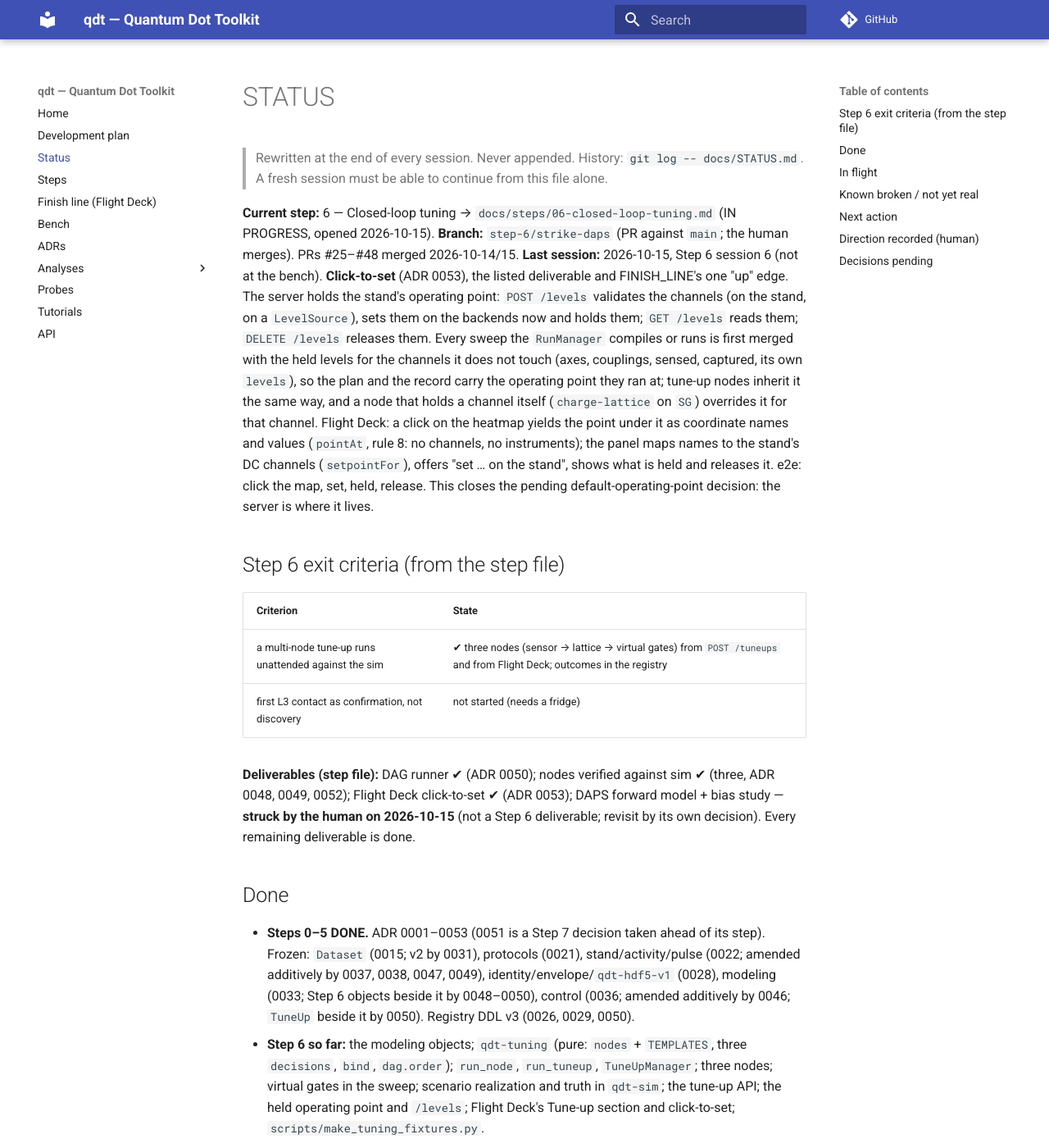
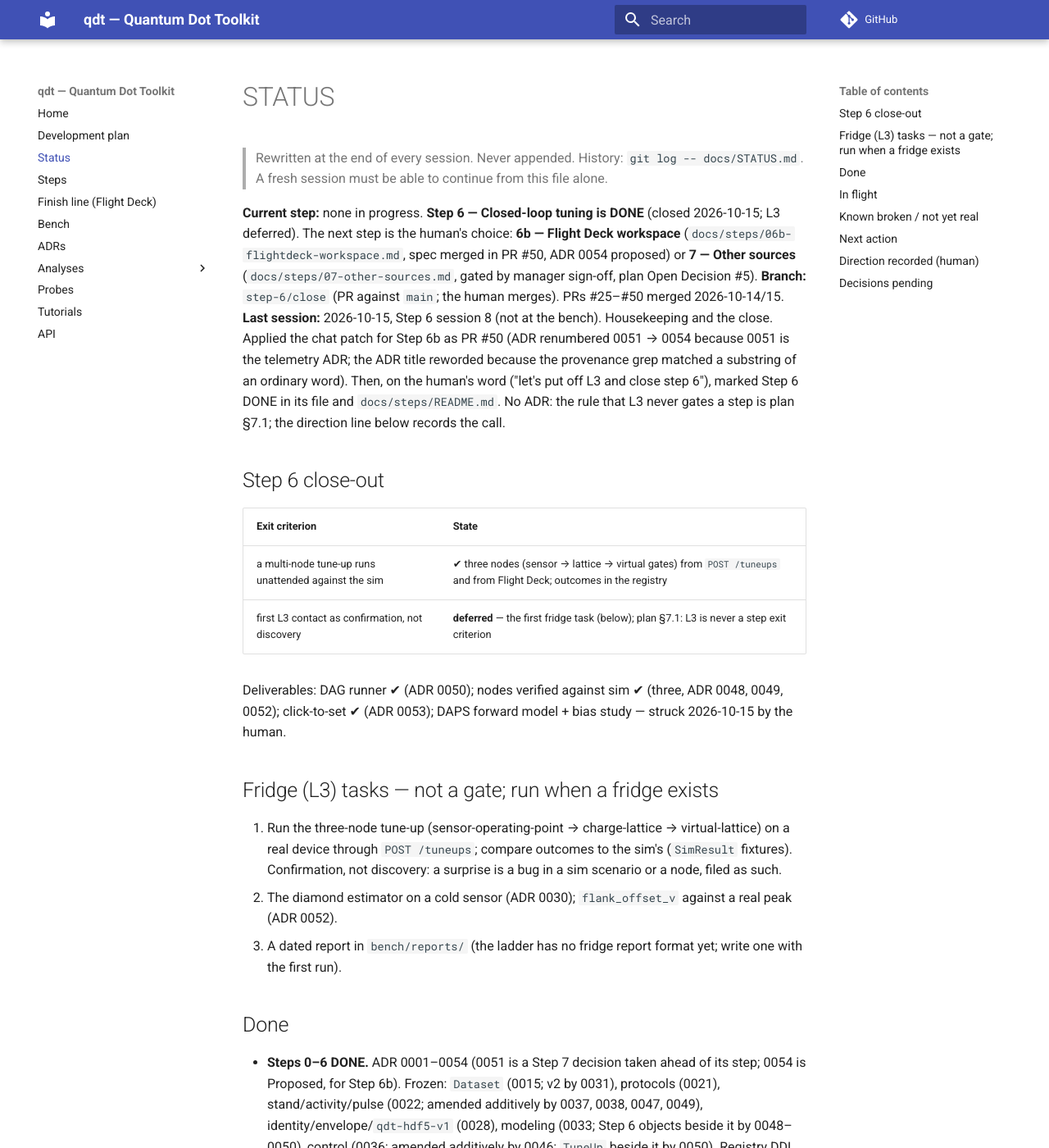
Before and after one commit to CowboyQuantum/qdt, an MkDocs documentation site: the page built from docs/STATUS.md, in a window 1280 px wide and 1400 px high. Shown: the whole window at 82% size. Built offline with MkDocs 1.6.1 and Material for MkDocs 9.7.7, drawn with Linux system fonts in a browser that asks for light colours; comment, search, counter and statistics services are not loaded; some of the changed text lies outside the part shown.

Commit message:
docs(steps): close Step 6 — every deliverable done, L3 confirmation deferred to the first fridge session; STATUS rewritten
The human: "let's put off L3 and close step 6". Plan §7.1: L3 is never a step
exit criterion. Step 6 file Status → DONE (session 8), steps index row updated,
STATUS.md rewritten with a Step 6 close-out, the fridge (L3) task list, and the
next-step choice (6b by default, 7 gated by sign-off) left to the human.

Co-Authored-By: Claude Fable 5.1 <noreply@anthropic.com>

```diff
--- a/docs/STATUS.md
+++ b/docs/STATUS.md
@@ -3,46 +3,52 @@
 > Rewritten at the end of every session. Never appended. History: `git log -- docs/STATUS.md`.
 > A fresh session must be able to continue from this file alone.
 
-**Current step:** 6 — Closed-loop tuning → `docs/steps/06-closed-loop-tuning.md` (IN PROGRESS, opened 2026-10-15).
-**Branch:** `step-6/strike-daps` (PR against `main`; the human merges). PRs #25–#48 merged 2026-10-14/15.
-**Last session:** 2026-10-15, Step 6 session 6 (not at the bench). **Click-to-set** (ADR 0053), the listed
-deliverable and FINISH_LINE's one "up" edge. The server holds the stand's operating point: `POST /levels`
-validates the channels (on the stand, on a `LevelSource`), sets them on the backends now and holds them;
-`GET /levels` reads them; `DELETE /levels` releases them. Every sweep the `RunManager` compiles or runs is
-first merged with the held levels for the channels it does not touch (axes, couplings, sensed, captured,
-its own `levels`), so the plan and the record carry the operating point they ran at; tune-up nodes inherit
-it the same way, and a node that holds a channel itself (`charge-lattice` on `SG`) overrides it for that
-channel. Flight Deck: a click on the heatmap yields the point under it as coordinate names and values
-(`pointAt`, rule 8: no channels, no instruments); the panel maps names to the stand's DC channels
-(`setpointFor`), offers "set … on the stand", shows what is held and releases it. e2e: click the map, set,
-held, release. This closes the pending default-operating-point decision: the server is where it lives.
+**Current step:** none in progress. **Step 6 — Closed-loop tuning is DONE** (closed 2026-10-15; L3 deferred).
+The next step is the human's choice: **6b — Flight Deck workspace** (`docs/steps/06b-flightdeck-workspace.md`,
+spec merged in PR #50, ADR 0054 proposed) or **7 — Other sources** (`docs/steps/07-other-sources.md`, gated by
+manager sign-off, plan Open Decision #5).
+**Branch:** `step-6/close` (PR against `main`; the human merges). PRs #25–#50 merged 2026-10-14/15.
+**Last session:** 2026-10-15, Step 6 session 8 (not at the bench). Housekeeping and the close. Applied the chat
+patch for Step 6b as PR #50 (ADR renumbered 0051 → 0054 because 0051 is the telemetry ADR; the ADR title reworded
+because the provenance grep matched a substring of an ordinary word). Then, on the human's word ("let's put off L3 and close step 6"),
+marked Step 6 DONE in its file and `docs/steps/README.md`. No ADR: the rule that L3 never gates a step is plan
+§7.1; the direction line below records the call.
 
-## Step 6 exit criteria (from the step file)
-| Criterion | State |
+## Step 6 close-out
+| Exit criterion | State |
 |---|---|
 | a multi-node tune-up runs unattended against the sim | ✔ three nodes (sensor → lattice → virtual gates) from `POST /tuneups` and from Flight Deck; outcomes in the registry |
-| first L3 contact as confirmation, not discovery | not started (needs a fridge) |
+| first L3 contact as confirmation, not discovery | **deferred** — the first fridge task (below); plan §7.1: L3 is never a step exit criterion |
 
-**Deliverables (step file):** DAG runner ✔ (ADR 0050); nodes verified against sim ✔ (three, ADR 0048, 0049,
-0052); Flight Deck click-to-set ✔ (ADR 0053); DAPS forward model + bias study — **struck by the human on
-2026-10-15** (not a Step 6 deliverable; revisit by its own decision). Every remaining deliverable is done.
+Deliverables: DAG runner ✔ (ADR 0050); nodes verified against sim ✔ (three, ADR 0048, 0049, 0052); click-to-set ✔
+(ADR 0053); DAPS forward model + bias study — struck 2026-10-15 by the human.
+
+## Fridge (L3) tasks — not a gate; run when a fridge exists
+1. Run the three-node tune-up (sensor-operating-point → charge-lattice → virtual-lattice) on a real device through
+   `POST /tuneups`; compare outcomes to the sim's (`SimResult` fixtures). Confirmation, not discovery: a surprise
+   is a bug in a sim scenario or a node, filed as such.
+2. The diamond estimator on a cold sensor (ADR 0030); `flank_offset_v` against a real peak (ADR 0052).
+3. A dated report in `bench/reports/` (the ladder has no fridge report format yet; write one with the first run).
 
 ## Done
-- **Steps 0–5 DONE.** ADR 0001–0053 (0051 is a Step 7 decision taken ahead of its step). Frozen: `Dataset`
-  (0015; v2 by 0031), protocols (0021), stand/activity/pulse (0022; amended additively by 0037, 0038, 0047,
-  0049), identity/envelope/`qdt-hdf5-v1` (0028), modeling (0033; Step 6 objects beside it by 0048–0050),
-  control (0036; amended additively by 0046; `TuneUp` beside it by 0050). Registry DDL v3 (0026, 0029, 0050).
-- **Step 6 so far:** the modeling objects; `qdt-tuning` (pure: `nodes` + `TEMPLATES`, three `decisions`,
-  `bind`, `dag.order`); `run_node`, `run_tuneup`, `TuneUpManager`; three nodes; virtual gates in the sweep;
-  scenario realization and truth in `qdt-sim`; the tune-up API; the held operating point and `/levels`;
-  Flight Deck's Tune-up section and click-to-set; `scripts/make_tuning_fixtures.py`.
+- **Steps 0–6 DONE.** ADR 0001–0054 (0051 is a Step 7 decision taken ahead of its step; 0054 is Proposed, for
+  Step 6b). Frozen: `Dataset` (0015; v2 by 0031), protocols (0021), stand/activity/pulse (0022; amended additively
+  by 0037, 0038, 0047, 0049), identity/envelope/`qdt-hdf5-v1` (0028), modeling (0033; Step 6 objects beside it by
+  0048–0050), control (0036; amended additively by 0046; `TuneUp` beside it by 0050). Registry DDL v3 (0026, 0029,
+  0050).
+- **Step 6:** the modeling objects; `qdt-tuning` (pure: `nodes` + `TEMPLATES`, three `decisions`, `bind`,
+  `dag.order`); `run_node`, `run_tuneup`, `TuneUpManager`; three nodes; virtual gates in the sweep; scenario
+  realization and truth in `qdt-sim`; the tune-up API; the held operating point and `/levels`; Flight Deck's
+  Tune-up section and click-to-set; `scripts/make_tuning_fixtures.py`.
+- **Step 6b spec:** step file, ADR 0054 (Proposed), `docs/examples/flightdeck-workspace-proto.html` and
+  `flightdeck-theme-ember.json` as design reference only.
 - **Packages:** `qdt-schemas`, `qdt-lab`, `qdt-sim`, `qdt-registry`, `qdt-analysis`, `qdt-tuning`,
-  `qdt-server`, `apps/flightdeck`.
+  `qdt-server`, `qdt-telemetry`, `apps/flightdeck`.
 - 394 Python tests (+5 Postgres-parametrized), 4 skipped, 34 hardware-only in `packages/`, 16
   hardware-only in `bench/`; Flight Deck 74 unit tests and 6 e2e.
 
 ## In flight
-- Nothing uncommitted. PR for `step-6/strike-daps` (docs only) awaits the human.
+- Nothing uncommitted. PR for `step-6/close` (docs only) awaits the human.
 
 ## Known broken / not yet real
 - **The held operating point is server memory** (like runs and tune-ups): a restart forgets it and the
@@ -61,33 +67,32 @@ held, release. This closes the pending default-operating-point decision: the ser
 - **QDAC-II (firmware 14-1.70), for QDevil:** filter setting changes nothing; LOW sense range reads ≈ 2 nA
   for any current; ch02 dead (`*RST` no cure); output impedance 50 Ω. **The 2450 autoranges to 10 nA at
   0 V.** Bench quirks in BENCH.md.
-- Step 5 carry-overs, Step 6 open decisions: nothing in a sweep plays a waveform; a sweep leaves its last
-  level (now the held operating point says where the stand *should* be); captures sequential, one
-  channel each; no 3-D capture view; Flight Deck offers every method on every record; the trace view has
-  no axes, labels or output curve.
+- Step 5/6 carry-overs: nothing in a sweep plays a waveform; a sweep leaves its last level (the held operating
+  point says where the stand *should* be); captures sequential, one channel each; no 3-D capture view; Flight
+  Deck offers every method on every record; the trace view has no axes, labels or output curve.
 - **The exponential's edge detector is a heuristic** (0046); **the plane fit is OLS** (0045). OPX input
   offset −1.7 mV not applied; OPX `drive` unsupported on the LF-FEM stage.
 - **Serial numbers:** `bench_report.py` does not redact `*IDN?` serials (decision pending).
 - **qm-qua deprecations:** the QUA config's `version` key; `job.halt` for `job.cancel`.
-- Carried over: diamond estimator needs a cold sensor (ADR 0030); zero-clipping in the dot model (ADR
-  0020); overlays in one colour; Postgres suite only in CI; `FINISH_LINE.md` TODO (human); Windows pnpm
-  via `corepack pnpm`.
-- `chat-2026-10-15-series.patch` sits untracked at the repo root (the human's upload; fully applied).
+- Carried over: zero-clipping in the dot model (ADR 0020); overlays in one colour; Postgres suite only in CI;
+  `FINISH_LINE.md` TODO (human); Windows pnpm via `corepack pnpm`.
+- `provenance_check.sh` matches its terms as bare substrings, so an ordinary word can trip it (it did, in the
+  Step 6b ADR title); a word-boundary pattern is a one-line fix when it next bites.
 
 ## Next action
 **Human:**
 1. Merge the PR.
-2. **Close Step 6, or hold it open for the L3 confirmation.** Every listed deliverable is done and the
-   first exit criterion is met on the simulator; the second ("first L3 contact as confirmation, not
-   discovery") needs a fridge, and L3 is never an exit criterion of a step by plan §7.1. If it closes, a
-   session marks it DONE (status, `docs/steps/README.md`) and opens Step 7's file, where ADR 0051 and
-   Analysis 0003 already wait; the L3 confirmation stays listed as the first fridge task.
-3. Or name the next slice first: a `sensor_peak` method (retires `flank_offset_v`), a bench confirmation
-   of the stability nodes (a second OPX pulse line), or the `PlayedWaveform` activity.
-4. The QDevil report; the Step 6 Open decisions still waiting.
+2. **Name the next step.** The default is **Step 6b, deliverable 1 (the shell)**: themes as data, the top strip,
+   the workspace layout model, widget registry and bus, the existing control panel mounted unchanged. It starts
+   after click-to-set, which has landed, and it needs no sign-off. Starting it accepts ADR 0054; say so, or say
+   what in the ADR changes first. **Step 7** waits for manager sign-off (Open Decision #5).
+3. Or a slice outside a step first: a `sensor_peak` method (retires `flank_offset_v`), a bench confirmation of
+   the stability nodes (a second OPX pulse line), or the `PlayedWaveform` activity.
+4. The QDevil report; Step 6's Open decisions (its file) still waiting.
 
-**Then (sessions):** the chosen item; a `tuneups` table and a `stand_state` table when something reads
-them; resume and parallel branches when a DAG needs them.
+**Then (sessions):** the chosen item. The first 6b session opens its file (Status → IN PROGRESS), flips ADR 0054
+to Accepted, and builds the shell. A `tuneups` table and a `stand_state` table when something reads them;
+resume and parallel branches when a DAG needs them.
 
 ## Direction recorded (human)
 - **2026-10-13:** web app end state. Curated analyses only. The control path came before the drivers
@@ -107,14 +112,17 @@ them; resume and parallel branches when a DAG needs them.
   0048); the second node is the virtual-gate stability diagram (ADR 0049); the persisted tune-up before a
   third node (ADR 0050); `qdt-telemetry` ingests, does not collect (ADR 0051, from a separate chat's
   patch); the third node is the sensor operating point (ADR 0052); "continue to next session":
-  click-to-set, the listed deliverable (ADR 0053); **"let's strike the DAPS development for now"**: the
-  DAPS forward model and bias study leave Step 6's deliverables (session 7).
+  click-to-set, the listed deliverable (ADR 0053); "let's strike the DAPS development for now": the
+  DAPS forward model and bias study leave Step 6's deliverables (session 7); the Step 6b spec arrives as a
+  chat patch (ADR 0054, Proposed); **"let's put off L3 and close step 6"**: Step 6 closes on the simulator,
+  the L3 confirmation is the first fridge task (session 8).
 
 ## Decisions pending
-- Closing Step 6 now (deliverables done; L3 waits for a fridge) or holding it open.
-- Step 6's Open decisions (step file): `PlayedWaveform`; sub-ms stepping; how a sense range is declared;
-  a rest level at a sweep's end (the held operating point now says where the stand should be); the
-  time-series view's remainder; the deferred physics.
+- The next step: 6b (default) or 7; accepting ADR 0054.
+- Step 6's Open decisions (its file): `PlayedWaveform`; sub-ms stepping; how a sense range is declared;
+  a rest level at a sweep's end; the time-series view's remainder; the deferred physics.
+- Step 6b's Open decisions (its file): layout as a schema object; the WebGL2 context cap; `/levels` readback
+  semantics; the script sandbox; the release mirror's first widgets; themes per browser or in the registry.
 - A `tuneups` table and a `stand_state` table; resume and parallel branches.
 - `detect_transitions` on a noiseless constant map (a method `VERSION` bump); a `sensor_peak` method.
 - `bench_report.py` and `*IDN?` serials; the dot model's zero-clipping; the diamond estimator on warm edges.
--- a/docs/steps/06-closed-loop-tuning.md
+++ b/docs/steps/06-closed-loop-tuning.md
@@ -52,7 +52,7 @@ Carried from Step 5, each with its evidence; an ADR closes each one.
   warm edges; the dot model's zero-clipping (ADR 0020).
 
 ## Status
-IN PROGRESS (opened 2026-10-15 on the human's word after Step 5 closed). Session 1: the file gained its
+DONE (opened 2026-10-15; closed 2026-10-15 on the human's word, session 8). Sessions below. Session 1: the file gained its
 Open decisions from Step 5's bench record; nothing built yet. First task: the schema slice's shape
 (`SimScenario`, `SimResult`, `CalibrationNode`, ADR 0033 reserved the names) and the first node, against
 `SimulatedDevice` only (ADR 0007).
@@ -97,3 +97,11 @@ operating point decision. Left: axis → channel from the record's definition fo
 Session 7 (2026-10-15): the human struck the DAPS forward model and bias study from this step. With that, every
 listed deliverable is done (DAG runner, three nodes verified against the sim, click-to-set) and the first exit
 criterion is met; the second (an L3 confirmation) waits for a fridge. Whether the step closes now is the human's.
+Session 8 (2026-10-15): **closed.** The human: "let's put off L3 and close step 6." Every listed deliverable is done
+and the first exit criterion is met on the simulator. The second, "first L3 contact as confirmation, not discovery",
+is deferred, not waived: plan §7.1 says L3 is never a step's exit criterion, and the repo has no fridge yet. It is the
+first fridge task, tracked in `STATUS.md` until a fridge session runs the three-node tune-up (ADR 0048–0050, 0052) on
+a real device and confirms what the sim showed. Carried out of this step unresolved: the Open decisions above, the
+`sensor_peak` method, a bench confirmation of the stability nodes, `PlayedWaveform`, the `tuneups` and `stand_state`
+tables, resume and parallel branches. The DAPS study stays struck. Next: Step 6b (spec merged, ADR 0054 proposed) or
+Step 7 (gated by manager sign-off), the human's choice.
```
Also changed, not shown: docs/steps/README.md (+1 -1 lines).
